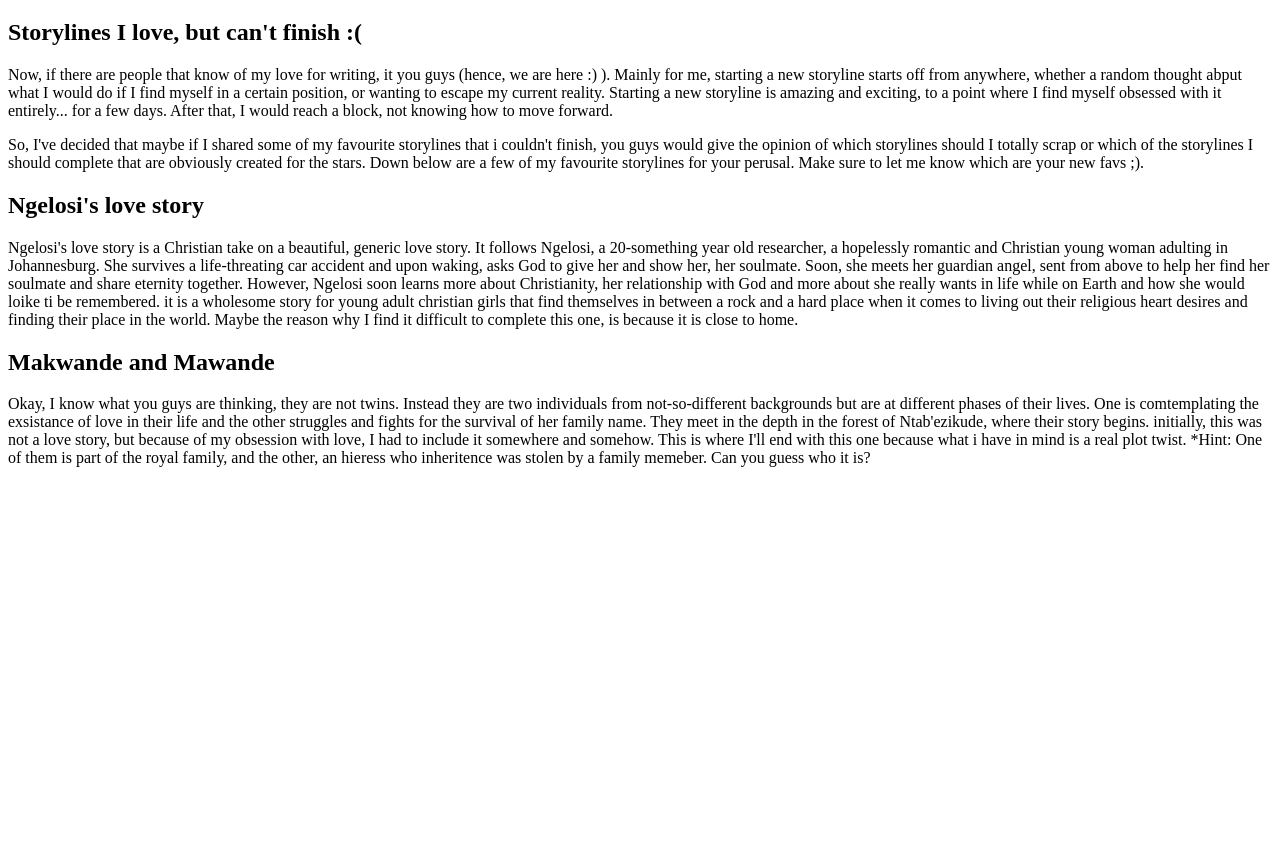
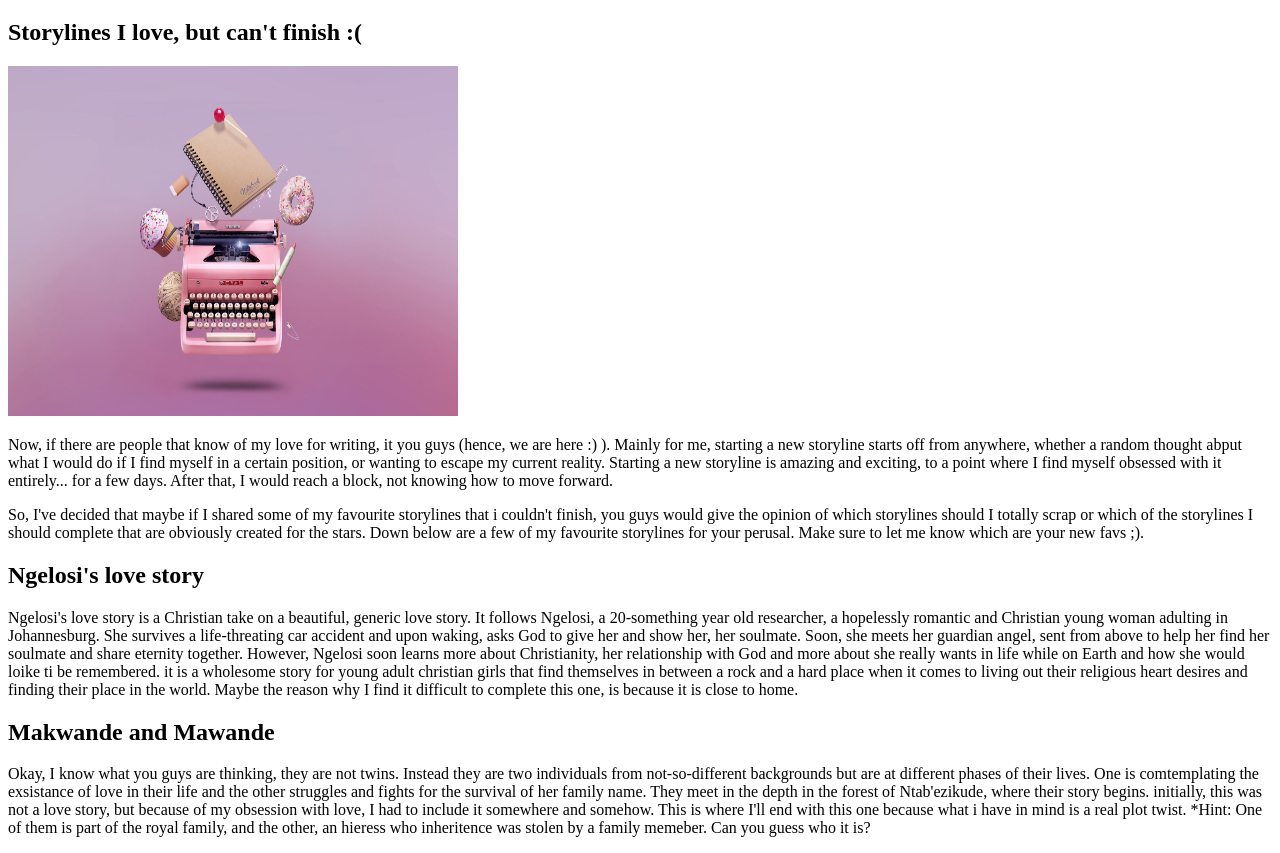
Before and after one commit to KaDhlaminiMkhomi/Siwe-s-Blog-Dailys, a plain HTML site: page index.htm in a window 1280 px wide. Shown: the part 61-914 px from the top of the page. Before the commit the page ends 800 px from the top, so only its background shows below. Drawn offline with Linux system fonts and the light colour scheme.

Commit message:
Add files via upload
new code files

```diff
--- a/index.htm
+++ b/index.htm
@@ -8,6 +8,8 @@
 
 <h1>Currently, My Fav Storylines</h1>
 <h2> Storylines I love, but can't finish :(</h2>
+<img src="pink-typewriter.jpg" alt="pink-typewriter" width="450" height="350"
+<br>
 <p>Now, if there are people that know of my love for writing, it you guys (hence, we are here :) ). Mainly for me, starting a new storyline starts off from anywhere, whether a random thought abput what I would do if I find myself in a certain position, or wanting to escape my current reality. Starting a new storyline is amazing and exciting, to a point where I find myself obsessed with it entirely... for a few days. After that, I would reach a block, not knowing how to move forward.</p>
 <p>So, I've decided that maybe if I shared some of my favourite storylines that i couldn't finish, you guys would give the opinion of which storylines should I totally scrap or which of the storylines I should complete that are obviously created for the stars. Down below are a few of my favourite storylines for your perusal. Make sure to let me know which are your new favs ;).</p>
 <h2>Ngelosi's love story</h2>
```
Also changed, not shown: pink-typewriter.jpg (added).
